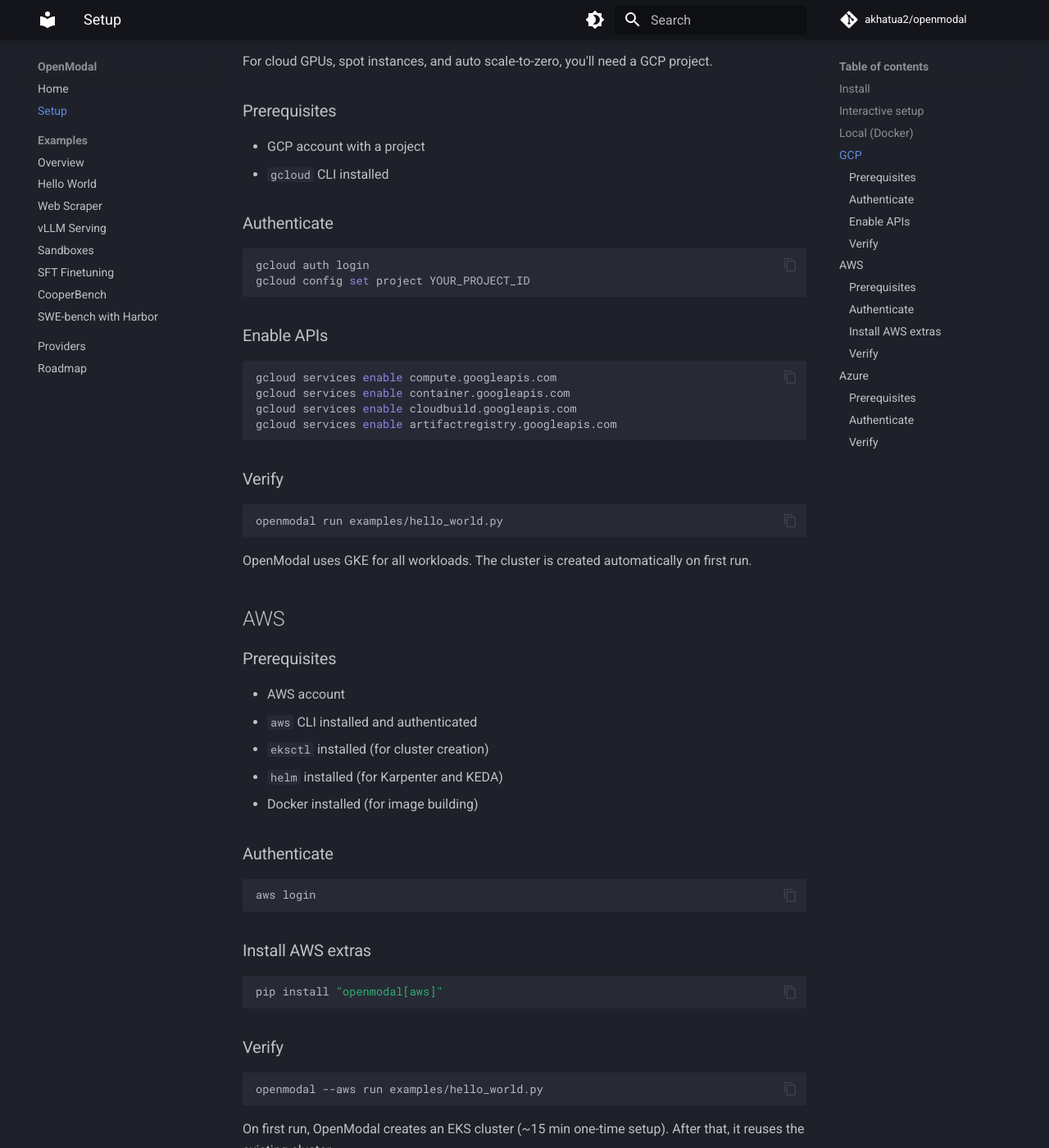
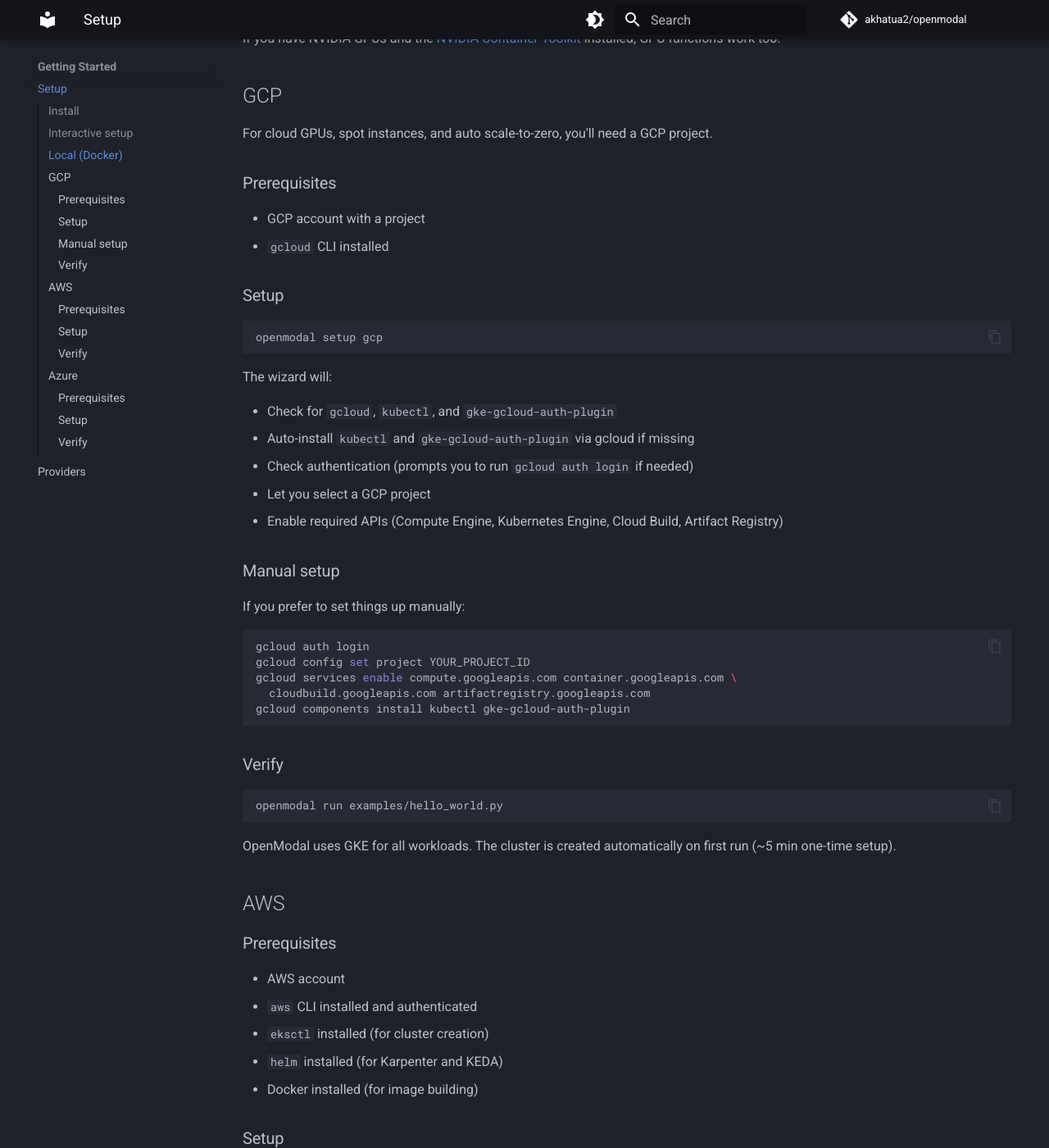
Before and after one commit to akhatua2/openmodal, an MkDocs documentation site: the page built from docs/setup.md, in a window 1280 px wide and 1400 px high, scrolled down 908 px. Shown: the whole window at 82% size. Built offline with MkDocs 1.6.1 and Material for MkDocs 9.7.7, drawn with Linux system fonts in a browser that asks for light colours; comment, search, counter and statistics services are not loaded; some of the changed text lies outside the part shown.

Commit message:
Update all docs: add missing features, fix outdated content, improve nav
- index: add monitor, secret, benchmarks, CooperBench, Harbor to feature list
- setup: document auto-install of kubectl and gke-gcloud-auth-plugin
- roadmap: move completed items (scale-to-zero, KEDA) to "works today", add SLURM
- providers: fix volume descriptions (CSI → init container sync), Azure GPU status
- vllm example: update CUDA image to 12.8.1/ubuntu24.04
- mkdocs: add tabs, TOC integration, breadcrumbs, better nav grouping

````diff
--- a/docs/setup.md
+++ b/docs/setup.md
@@ -8,7 +8,7 @@
 
 ## Interactive setup
 
-The fastest way to get started is the setup wizard. It checks your prerequisites, walks you through authentication, and configures everything:
+The fastest way to get started. The wizard checks prerequisites, auto-installs missing tools, walks you through authentication, and configures everything:
 
 ```bash
 openmodal setup
@@ -44,20 +44,30 @@
 - GCP account with a project
 - `gcloud` CLI installed
 
-### Authenticate
+### Setup
+
+```bash
+openmodal setup gcp
+```
+
+The wizard will:
+
+- Check for `gcloud`, `kubectl`, and `gke-gcloud-auth-plugin`
+- Auto-install `kubectl` and `gke-gcloud-auth-plugin` via gcloud if missing
+- Check authentication (prompts you to run `gcloud auth login` if needed)
+- Let you select a GCP project
+- Enable required APIs (Compute Engine, Kubernetes Engine, Cloud Build, Artifact Registry)
+
+### Manual setup
+
+If you prefer to set things up manually:
 
 ```bash
 gcloud auth login
 gcloud config set project YOUR_PROJECT_ID
-```
-
-### Enable APIs
-
-```bash
-gcloud services enable compute.googleapis.com
-gcloud services enable container.googleapis.com
-gcloud services enable cloudbuild.googleapis.com
-gcloud services enable artifactregistry.googleapis.com
+gcloud services enable compute.googleapis.com container.googleapis.com \
+  cloudbuild.googleapis.com artifactregistry.googleapis.com
+gcloud components install kubectl gke-gcloud-auth-plugin
 ```
 
 ### Verify
@@ -66,7 +76,7 @@
 openmodal run examples/hello_world.py
 ```
 
-OpenModal uses GKE for all workloads. The cluster is created automatically on first run.
+OpenModal uses GKE for all workloads. The cluster is created automatically on first run (~5 min one-time setup).
 
 ## AWS
 
@@ -78,15 +88,10 @@
 - `helm` installed (for Karpenter and KEDA)
 - Docker installed (for image building)
 
-### Authenticate
+### Setup
 
 ```bash
-aws login
-```
-
-### Install AWS extras
-
-```bash
+openmodal setup aws
 pip install "openmodal[aws]"
 ```
 
@@ -106,10 +111,10 @@
 - `az` CLI installed and authenticated
 - Docker installed (for image building)
 
-### Authenticate
+### Setup
 
 ```bash
-az login
+openmodal setup azure
 ```
 
 ### Verify
--- a/mkdocs.yml
+++ b/mkdocs.yml
@@ -19,22 +19,30 @@
   features:
     - navigation.instant
     - navigation.sections
-    - navigation.expand
+    - navigation.tabs
+    - navigation.top
+    - navigation.path
     - content.code.copy
+    - toc.integrate
 
 nav:
   - Home: index.md
-  - Setup: setup.md
+  - Getting Started:
+    - Setup: setup.md
+    - Providers: providers.md
   - Examples:
     - Overview: examples/index.md
-    - Hello World: examples/hello_world.md
-    - Web Scraper: examples/web_scraper.md
-    - vLLM Serving: examples/vllm_serving.md
-    - Sandboxes: examples/sandbox.md
-    - SFT Finetuning: examples/sft_finetune.md
-    - CooperBench: examples/cooperbench.md
-    - SWE-bench with Harbor: examples/harbor.md
-  - Providers: providers.md
+    - Getting Started:
+      - Hello World: examples/hello_world.md
+      - Web Scraper: examples/web_scraper.md
+    - GPU:
+      - vLLM Serving: examples/vllm_serving.md
+      - SFT Finetuning: examples/sft_finetune.md
+    - Sandboxes:
+      - Sandboxes: examples/sandbox.md
+    - Benchmarks:
+      - CooperBench: examples/cooperbench.md
+      - SWE-bench with Harbor: examples/harbor.md
   - Roadmap: roadmap.md
 
 markdown_extensions:
@@ -45,3 +53,6 @@
       alternate_style: true
   - admonition
   - tables
+  - toc:
+      permalink: true
+      toc_depth: 3
````
Also changed, not shown: docs/examples/vllm_serving.md (+1 -1 lines), docs/index.md (+12 -7 lines), docs/providers.md (+3 -3 lines), docs/roadmap.md (+16 -14 lines).
